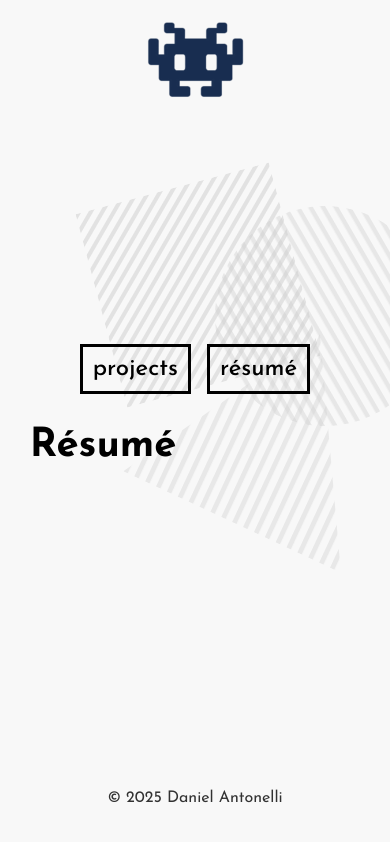
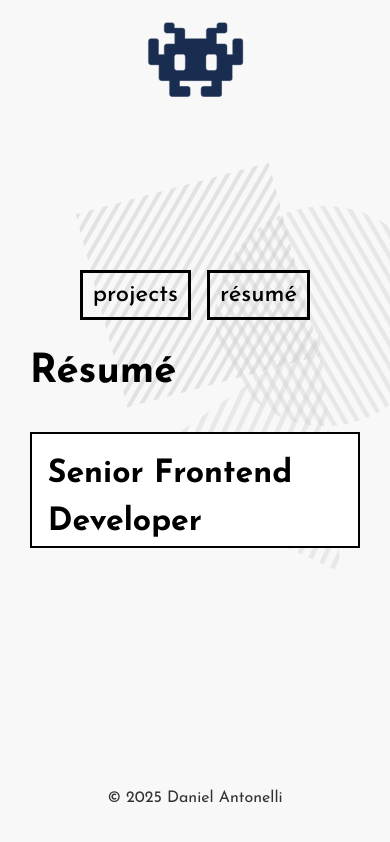
Before and after one commit to dan-antonelli/dantonelli-portfolio, a React (Vite) app: page /cv in a window 390 px wide. Built offline with nearby package versions, Linux system fonts and the light colour scheme.

Commit message:
wip jobs

```diff
--- a/src/App.css
+++ b/src/App.css
@@ -158,7 +158,7 @@ a:focus::after {
   pointer-events: none;
 }
 
-.project-image-anchor {
+.project-image-anchor, .job-image-anchor {
   border: none;
   padding: 0;
   font-size: initial;
@@ -168,19 +168,19 @@ a:focus::after {
   height: 100%;
 }
 
-.project-image-anchor:hover {
+.project-image-anchor:hover, .job-image-anchor:hover {
   cursor: pointer;
 }
 
-.project-image-anchor:focus {
+.project-image-anchor:focus, .job-image-anchor:focus {
   outline: none;
 }
 
-.project-image-anchor:focus::after {
+.project-image-anchor:focus::after, .job-image-anchor:focus::after {
   display: none;
 }
 
-.project-image-anchor:focus-visible {
+.project-image-anchor:focus-visible, .job-image-anchor:focus-visible {
   outline: none;
 }
 
@@ -324,14 +324,14 @@ a:focus::after {
   margin-bottom: 2cqi;
 }
 
-.project {
+.project, .job {
   border: 2px solid #000;
   position: relative;
   background-color: #f8f8f8;
   margin-bottom: 2rem;
 }
 
-.project-description-container {
+.project-description-container, .job-description-container {
   display: flex;
   justify-content: space-between;
   align-items: center;
@@ -352,7 +352,7 @@ a:focus::after {
   padding: 0px;
 }
 
-.project-title, .project-description {
+.project-title, .project-description, .job-title, .job-description {
   padding: 1rem;
 }
 
@@ -664,11 +664,11 @@ footer p {
     margin-bottom: 2.5rem;
   }
 
-  .project {
+  .project, .job {
     width: 100%;
   }
 
-  .project-title {
+  .project-title, .job-title {
     padding: 1rem;
     background-color: #FFF;
   }
@@ -703,7 +703,7 @@ footer p {
     object-fit: contain;
   }
 
-  .project-title {
+  .project-title, .job-title {
     padding-bottom: 0px;
   }
 
--- a/src/components/CV.tsx
+++ b/src/components/CV.tsx
@@ -1,8 +1,14 @@
+import { jobs } from '@/data/cv';
+import CVCard from './CVCard';
+
 export default function CV() {
   return (
     <main className="container">
       <section className="cv-page">
         <h1>Résumé</h1>
+        {jobs.map((job) => (
+          <CVCard key={job.id} {...job} />
+        ))}
       </section>
     </main>
   );
--- a/src/components/CVCard.tsx
+++ b/src/components/CVCard.tsx
@@ -1 +1,39 @@
-export default function CVCard() {}
+interface Props {
+  position: string;
+  workplace: string;
+  workplaceUrl: string;
+  location: 'On-site' | 'Hybrid' | 'Remote';
+  date: string;
+  city: string;
+  country: string;
+  summary: string;
+  description: string[];
+}
+
+export default function CVCard({
+  position,
+  workplace,
+  workplaceUrl,
+  location,
+  date,
+  city,
+  country,
+  summary,
+  description,
+}: Props) {
+  return (
+    <article className="job">
+      <div className="job-title">
+        <h3>{position}</h3>
+      </div>
+      <div>
+        <a
+          href={`/${workplaceUrl}`}
+          target="_blank"
+          rel="noopener noreferrer"
+          className="project-image-anchor"
+        />
+      </div>
+    </article>
+  );
+}
--- a/src/data/cv.ts
+++ b/src/data/cv.ts
@@ -1,6 +1,8 @@
 interface Job {
+  id: number;
   position: string;
   workplace: string;
+  workplaceUrl: string;
   location: 'On-site' | 'Hybrid' | 'Remote';
   date: string;
   city: string;
@@ -11,8 +13,10 @@ interface Job {
 
 export const jobs: Job[] = [
   {
+    id: 1,
     position: 'Senior Frontend Developer',
     workplace: 'Diligent',
+    workplaceUrl: 'https://www.diligent.com/',
     location: 'Hybrid',
     date: '2022',
     city: 'Budapest',
```
Also changed, not shown: 1 other file (tests, documents, lock files or other folders).
